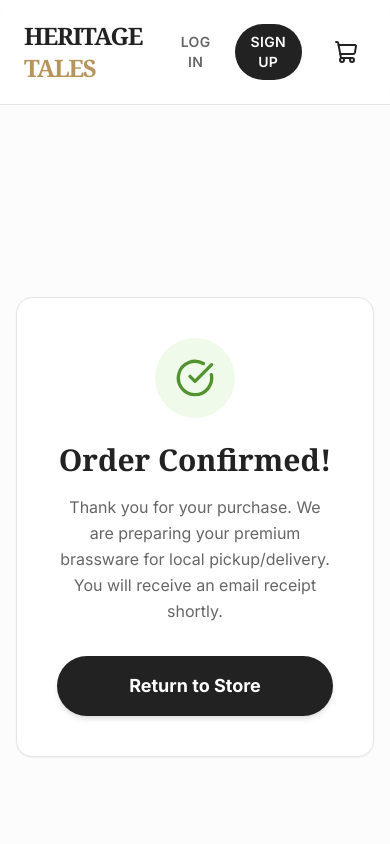
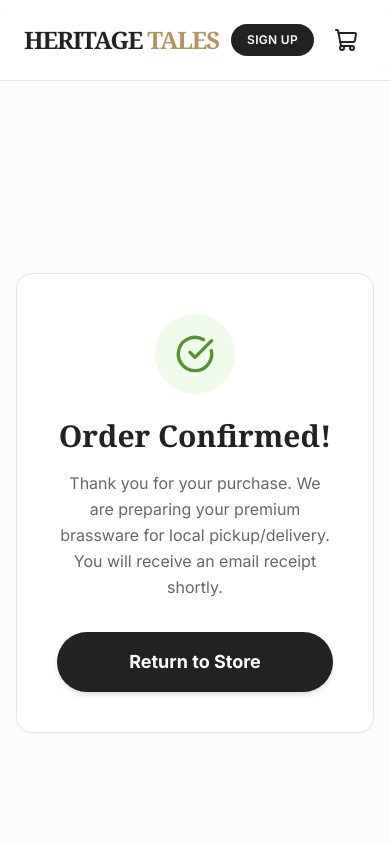
Before and after one commit to rmallam/Heritagetales, a Next.js app: page /success in a window 390 px wide. Shown: the top 844 px of the page. Built offline with nearby package versions, Linux system fonts and the light colour scheme; no server answers; the database is empty; a web font is replaced by a local one.

Commit message:
Fix: add overflow-x-hidden, prevent cart opening on add, close cart on success

```diff
--- a/src/app/layout.tsx
+++ b/src/app/layout.tsx
@@ -26,8 +26,8 @@ export default async function RootLayout({
 
   return (
     <ClerkProvider>
-      <html lang="en">
-        <body className={`${inter.className} ${playfair.variable} bg-[#fcfcfc] text-[#222222]`}>
+      <html lang="en" className="overflow-x-hidden">
+        <body className={`${inter.className} ${playfair.variable} bg-[#fcfcfc] text-[#222222] overflow-x-hidden`}>
           {settings.is_sale_active && settings.global_discount > 0 && (
             <div className="bg-black text-white text-center py-2 text-sm font-bold tracking-wide uppercase">
               Global Sale: {settings.global_discount}% off entire store! Discount applied at checkout.
--- a/src/app/success/page.tsx
+++ b/src/app/success/page.tsx
@@ -7,11 +7,13 @@ import { useEffect } from 'react';
 
 export default function SuccessPage() {
   const clearCart = useCartStore((state) => state.clearCart);
+  const closeCart = useCartStore((state) => state.closeCart);
 
   useEffect(() => {
-    // Clear the cart when they hit the success page
+    // Clear and close the cart when they hit the success page
     clearCart();
-  }, [clearCart]);
+    closeCart();
+  }, [clearCart, closeCart]);
 
   return (
     <div className="min-h-screen bg-[#fcfcfc] flex items-center justify-center px-4">
--- a/src/components/Navbar.tsx
+++ b/src/components/Navbar.tsx
@@ -33,7 +33,7 @@ export default function Navbar() {
             HERITAGE <span className="text-[#b5955b]">TALES</span>
           </h1>
         </Link>
-        <nav className="flex space-x-6 items-center">
+        <nav className="flex space-x-3 md:space-x-6 items-center">
           <form action="/" className="hidden md:flex relative mr-4">
             <input
               name="q"
@@ -52,22 +52,22 @@ export default function Navbar() {
             </Link>
           )}
           <SignedIn>
-            <Link href="/orders" className="text-sm font-semibold text-[#666666] hover:text-[#b5955b] transition-colors tracking-wide uppercase">
+            <Link href="/orders" className="text-sm font-semibold text-[#666666] hover:text-[#b5955b] transition-colors tracking-wide uppercase hidden sm:block">
               Orders
             </Link>
           </SignedIn>
 
           <SignedOut>
             <SignInButton mode="modal">
-              <button className="text-sm font-semibold text-[#666666] hover:text-[#222222] transition-colors tracking-wide uppercase">Log In</button>
+              <button className="text-sm font-semibold text-[#666666] hover:text-[#222222] transition-colors tracking-wide uppercase hidden sm:block">Log In</button>
             </SignInButton>
             <SignUpButton mode="modal">
-              <button className="text-sm font-semibold px-4 py-2 bg-[#222222] text-white rounded-full hover:bg-[#b5955b] transition-colors tracking-wide uppercase">Sign Up</button>
+              <button className="text-sm font-semibold px-4 py-2 bg-[#222222] text-white rounded-full hover:bg-[#b5955b] transition-colors tracking-wide uppercase text-xs sm:text-sm">Sign Up</button>
             </SignUpButton>
           </SignedOut>
 
           <SignedIn>
-            <Link href="/profile" className="text-sm font-semibold text-[#666666] hover:text-[#222222] transition-colors tracking-wide uppercase">
+            <Link href="/profile" className="text-sm font-semibold text-[#666666] hover:text-[#222222] transition-colors tracking-wide uppercase hidden sm:block">
               Profile
             </Link>
             <UserButton afterSignOutUrl="/" />
--- a/src/lib/store.ts
+++ b/src/lib/store.ts
@@ -16,6 +16,7 @@ interface CartStore {
   updateQuantity: (cart_item_id: string, quantity: number) => void;
   clearCart: () => void;
   toggleCart: () => void;
+  closeCart: () => void;
 }
 
 export const useCartStore = create<CartStore>()(
@@ -33,7 +34,6 @@ export const useCartStore = create<CartStore>()(
             items: currentItems.map((i) =>
               i.cart_item_id === cart_item_id ? { ...i, quantity: i.quantity + 1 } : i
             ),
-            isOpen: true,
           });
         } else {
           const cartItem: CartItem = {
@@ -43,7 +43,7 @@ export const useCartStore = create<CartStore>()(
             variant_name,
             price: price_override ?? item.price,
           };
-          set({ items: [...currentItems, cartItem], isOpen: true });
+          set({ items: [...currentItems, cartItem] });
         }
       },
       removeItem: (cart_item_id) => {
@@ -56,6 +56,7 @@ export const useCartStore = create<CartStore>()(
       },
       clearCart: () => set({ items: [] }),
       toggleCart: () => set({ isOpen: !get().isOpen }),
+      closeCart: () => set({ isOpen: false }),
     }),
     {
       name: 'heritage-cart',
```
